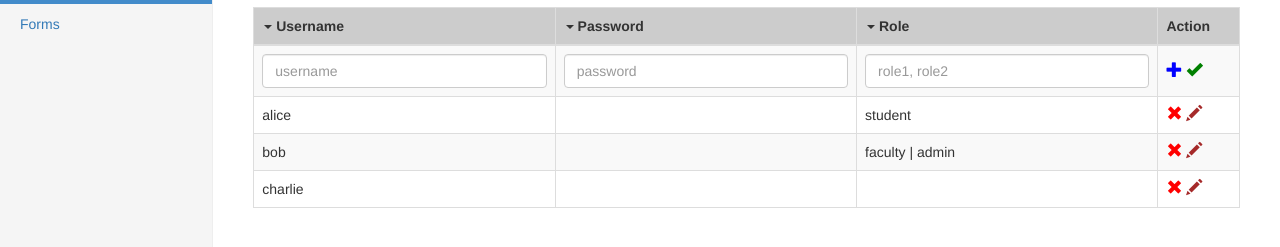
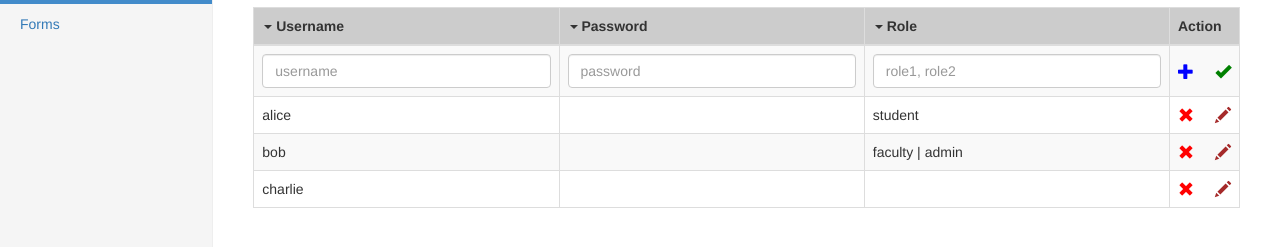
Before and after one commit to bansalp/webdev, a website: page public/assignment/admin.html in a window 1280 px wide. Shown: the part 187-434 px from the top of the page. Drawn offline with nearby package versions, Linux system fonts and the light colour scheme.

Commit message:
Updated files to correct positions of glyphicons

```diff
--- a/public/assignment/admin.html
+++ b/public/assignment/admin.html
@@ -72,7 +72,7 @@
                             <th><span class="caret"></span> Username</th>
                             <th><span class="caret"></span> Password</th>
                             <th><span class="caret"></span> Role</th>
-                            <th>Action</th>
+                            <th class="th-action">Action</th>
                         </tr>
                     </thead>
                     <tbody>
@@ -87,8 +87,8 @@
                                 <input type="text" class="form-control" id="role" placeholder="role1, role2">
                             </td>
                             <td>
-                                <a href="#"><span class="glyphicon glyphicon-plus plusicon" aria-hidden="true"></span></a>
-                                <a href="#"><span class="glyphicon glyphicon-ok okicon" aria-hidden="true"></span></a>
+                                <a href="#"><span class="glyphicon glyphicon-plus plusicon pull-left" aria-hidden="true"></span></a>
+                                <a href="#"><span class="glyphicon glyphicon-ok okicon pull-right" aria-hidden="true"></span></a>
                             </td>
                         </tr>
                         <tr>
@@ -96,8 +96,8 @@
                             <td></td>
                             <td>student</td>
                             <td>
-                                <a href="#"><span class="glyphicon glyphicon-remove removeicon" aria-hidden="true"></span></a>
-                                <a href="#"><span class="glyphicon glyphicon-pencil pencilicon" aria-hidden="true"></span></a>
+                                <a href="#"><span class="glyphicon glyphicon-remove removeicon pull-left" aria-hidden="true"></span></a>
+                                <a href="#"><span class="glyphicon glyphicon-pencil pencilicon pull-right" aria-hidden="true"></span></a>
                             </td>
                         </tr>
                         <tr>
@@ -105,8 +105,8 @@
                             <td></td>
                             <td>faculty | admin</td>
                             <td>
-                                <a href="#"><span class="glyphicon glyphicon-remove removeicon" aria-hidden="true"></span></a>
-                                <a href="#"><span class="glyphicon glyphicon-pencil pencilicon" aria-hidden="true"></span></a>
+                                <a href="#"><span class="glyphicon glyphicon-remove removeicon pull-left" aria-hidden="true"></span></a>
+                                <a href="#"><span class="glyphicon glyphicon-pencil pencilicon pull-right" aria-hidden="true"></span></a>
                             </td>
                         </tr>
                         <tr>
@@ -114,8 +114,8 @@
                             <td></td>
                             <td></td>
                             <td>
-                                <a href="#"><span class="glyphicon glyphicon-remove removeicon" aria-hidden="true"></span></a>
-                                <a href="#"><span class="glyphicon glyphicon-pencil pencilicon" aria-hidden="true"></span></a>
+                                <a href="#"><span class="glyphicon glyphicon-remove removeicon pull-left" aria-hidden="true"></span></a>
+                                <a href="#"><span class="glyphicon glyphicon-pencil pencilicon pull-right" aria-hidden="true"></span></a>
                             </td>
                         </tr>
                     </tbody>
--- a/public/assignment/css/style.css
+++ b/public/assignment/css/style.css
@@ -38,6 +38,10 @@
 
 .theadrow {
     background-color: #cccccc;
+}
+
+.th-action {
+    width: 70px;
 }
 
 /* Table Bordered - admin.html, forms.html */
```
Also changed, not shown: public/assignment/forms.html (+9 -9 lines).
